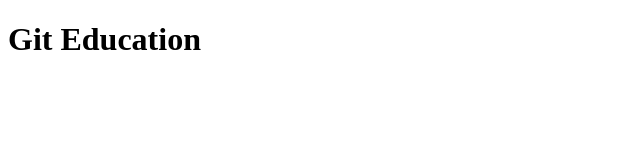
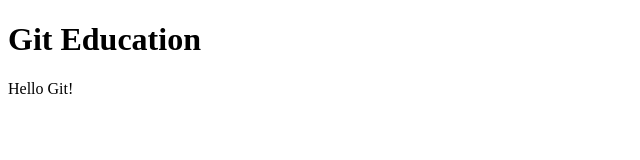
Before and after one commit to MissNat81/gitexplorer, a plain HTML site: page index.html in a window 1280 px wide. Shown: the full height of the page, 0-640 px from the left. Drawn offline with Linux system fonts and the light colour scheme.

Commit message:
Added paragraph

```diff
--- a/index.html
+++ b/index.html
@@ -7,5 +7,6 @@
     <title>Git Explorer</title>
   </head>
   <h1>Git Education</h1>
+  <p>Hello Git!</p>
   <body></body>
 </html>
```
